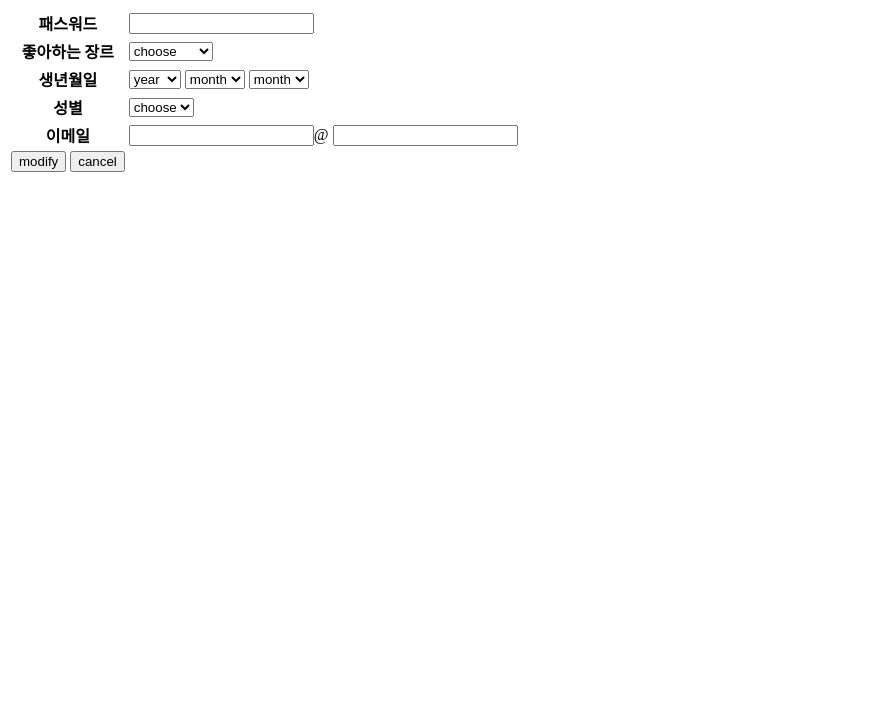
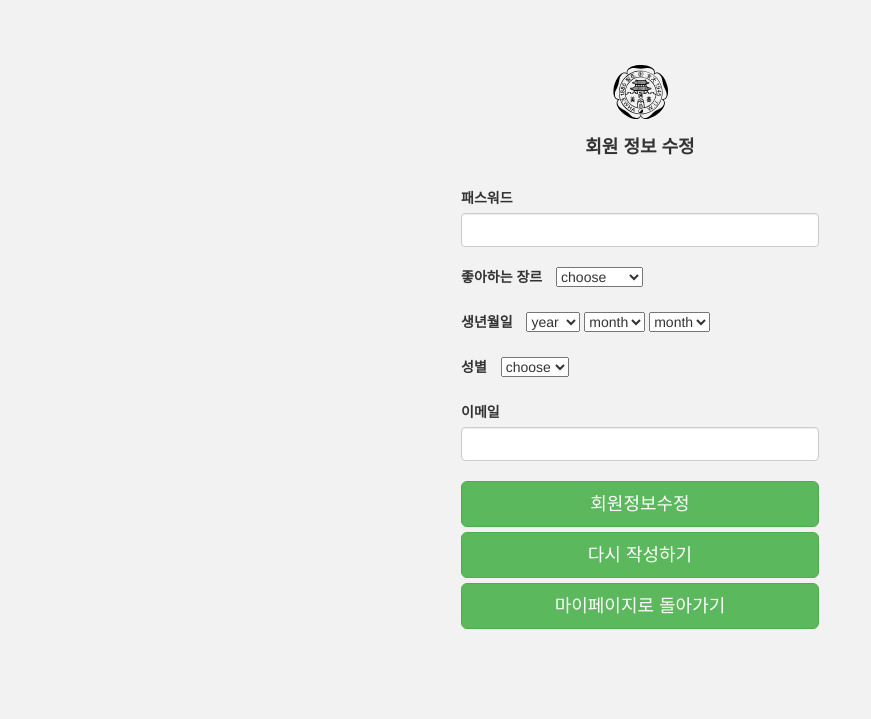
Before and after one commit to wally0813/DataBaseApplication, a PHP site: page /changeinfo.php in a window 1280 px wide. Shown: the top 719 px of the page, without its empty margins (0-871 px from the left). Run offline with PHP 8.4, Linux system fonts and the light colour scheme.

Commit message:
191123 update

```diff
--- a/changeinfo.php
+++ b/changeinfo.php
@@ -11,7 +11,7 @@
 		$genre = $_POST['genre'];
 		$birth = $_POST['birth_year'] * 10000 + $_POST['birth_month'] * 100 + $_POST['birth_date'];
 		$gender = $_POST['gender'];
-		$email = $_POST['email'].'@'.$_POST['email_dns'];
+		$email = $_POST['email'];
 
 		$query_id = "SELECT user_id FROM user_login WHERE user_id='$id'";
 
@@ -82,20 +82,43 @@
 <meta charset="utf-8" />
 <html>
 <head>
-	<title> modify mypage </title>
+	<title> changeInfo </title>
+	<link href="css/bootstrap.min.css" rel="stylesheet" crossorigin="anonymous">
+	<link href="form-validation.css" rel="stylesheet">
+	<style>
+		#divPosition{
+			border:1px solid #F2F2F2;
+			position: absolute;
+			height: 670px;
+			width: 400px;
+			margin: -150px 0px 0px -200px;
+			left: 50%;
+			top: 25%;
+			padding: 5px;
+			background-color: #F2F2F2;
+		}
+		body{
+			background-color: #F2F2F2;
+		}
+	</style>
 </head>
 <body>
+	<div class="row" id="divPosition" style="padding-left:20px; padding-right:20px">
+    <div>
+	<img class="mb-4" style="margin-left: auto; margin-right: auto; display: block;" src="./images/ewha.svg" alt="" width="72" height="72">
+    <h4 class="mb-3" style="text-align:center"><b>회원 정보 수정</b></h4>
+	</br>
+    <form name="register_user" method="post" action="changeinfo.php">
+		<div>
+			<label>패스워드</label>
+			<input type="password" class="form-control" name="user_pw">
+		</div>
+		</br>
 
-	<form name="register_user" method="post" action="changeinfo.php">
-		<table>
-			<tr>
-				<th> 패스워드 </th>
-				<td> <input type="password" name="user_pw"> </td>
-			</tr>
-			<tr>
-				<th> 좋아하는 장르 </th>
-				<td>
-				<select name="genre" size="1">
+        <div class="mb-3">
+          <div>
+            <label style="padding-right:10px;">좋아하는 장르</label>
+            <select class="custom-select d-block w-100" name="genre" size="1">
 				<option value=""> choose </option>
 				<option value="범죄"> 범죄 </option>
 				<option value="액션"> 액션 </option>
@@ -111,30 +134,29 @@
 				<option value="가족"> 가족 </option>
 				<option value="멜로"> 멜로 </option>
             </select>
-				</td>
-			</tr>
-			<tr>
-				<th> 생년월일 </th>
-				<td>
-				<select name="birth_year" size="1">
+            </br>
+          </div>
+		  <div style="padding-top:20px;">
+            <label style="padding-right:10px;">생년월일</label>
+            <select class="custom-select d-block w-40" name="birth_year" size="1">
 				<option value=""> year </option>
-					<option value="2001"> 2001 </option>
-					<option value="2000"> 2000 </option>
-					<option value="1999"> 1999 </option>
-					<option value="1998"> 1998 </option>
-					<option value="1997"> 1997 </option>
-					<option value="1996"> 1996 </option>
-					<option value="1995"> 1995 </option>
-					<option value="1994"> 1994 </option>
-					<option value="1993"> 1993 </option>
-					<option value="1992"> 1992 </option>
-					<option value="1991"> 1991 </option>
-					<option value="1990"> 1990 </option>
-					<option value="1989"> 1989 </option>
-					<option value="1988"> 1988 </option>
-					<option value="1987"> 1987 </option>
+				<option value="01"> 2001 </option>
+				<option value="00"> 2000 </option>
+				<option value="99"> 1999 </option>
+				<option value="98"> 1998 </option>
+				<option value="97"> 1997 </option>
+				<option value="96"> 1996 </option>
+				<option value="95"> 1995 </option>
+				<option value="94"> 1994 </option>
+				<option value="93"> 1993 </option>
+				<option value="92"> 1992 </option>
+				<option value="91"> 1991 </option>
+				<option value="90"> 1990 </option>
+				<option value="89"> 1989 </option>
+				<option value="88"> 1988 </option>
+				<option value="87"> 1987 </option>
             </select>
-				<select name="birth_month" size="1">
+			<select class="custom-select d-block w-40" name="birth_month" size="1">
 				<option value=""> month </option>
 				<option value="12"> 12 </option>
 				<option value="11"> 11 </option>
@@ -149,7 +171,7 @@
 				<option value="2"> 2 </option>
 				<option value="1"> 1 </option>
 			</select>
-				<select name="birth_date" size="1">
+			<select class="custom-select d-block w-40" name="birth_date" size="1">
 				<option value=""> month </option>
 				<option value="31"> 31 </option>
 				<option value="30"> 30 </option>
@@ -183,35 +205,29 @@
 				<option value="2"> 2 </option>
 				<option value="1"> 1 </option>
 			</select>
-				</td>
-			</tr>
-			<tr>
-				<th> 성별 </th>
-				<td>
-				<select name="gender" size="1">
+            </br>
+          </div>
+		  <div style="padding-top:20px;">
+            <label style="padding-right:10px;">성별</label>
+            <select class="custom-select d-block w-100" name="gender" size="1">
 				<option value=""> choose </option>
-					<option value="woman"> woman </option>
-					<option value="man"> man </option>
+				<option value="f"> 여성 </option>
+				<option value="m"> 남성 </option>
             </select>
-				</td>
-			</tr>
-			<tr>
-				<th> 이메일 </th>
-				<td>
-				<input type="text" name="email">@
-				<input type="text" name="email_dns">
-				</td>
-			</tr>
-			<tr>
-				<td>
-				<input type="submit" value="modify">
-				<input type="reset" value="cancel">
-				</td>
-			</tr>
-			</tr>
-		</table>
+            </br>
+          </div>
+        </div>
+		<div class="mb-3" style="padding-top:20px;">
+          <label>이메일 </label>
+          <input type="text" class="form-control" name="email">
+        </div>
+		</br>
+        <button class="btn btn-success btn-lg btn-block" type="submit" value="modify">회원정보수정</button>
+		<button class="btn btn-success btn-lg btn-block" type="reset" value="cancel">다시 작성하기</button>
+		<a class="btn btn-success btn-lg btn-block" href="mypage.php">마이페이지로 돌아가기</a>
 	</form>
-
+	</div>
+  </div>
 </body>
 </html>
 
--- a/writereview.php
+++ b/writereview.php
@@ -53,7 +53,6 @@
 			$result = $conn->query($query);
 
 			if ( $result ){
-
 				?>
       				<script>alert("add success!");
       					history.go(-1);
```
Also changed, not shown: admin.php (+20 -7 lines), index.php (+10 -15 lines). Lines whose indentation alone changed are shown as unchanged.
